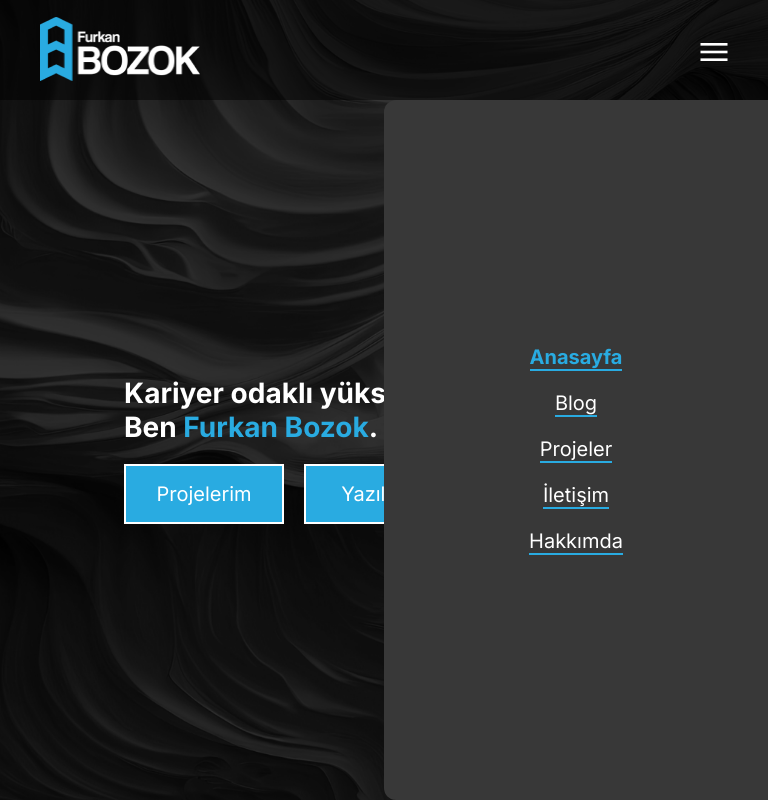
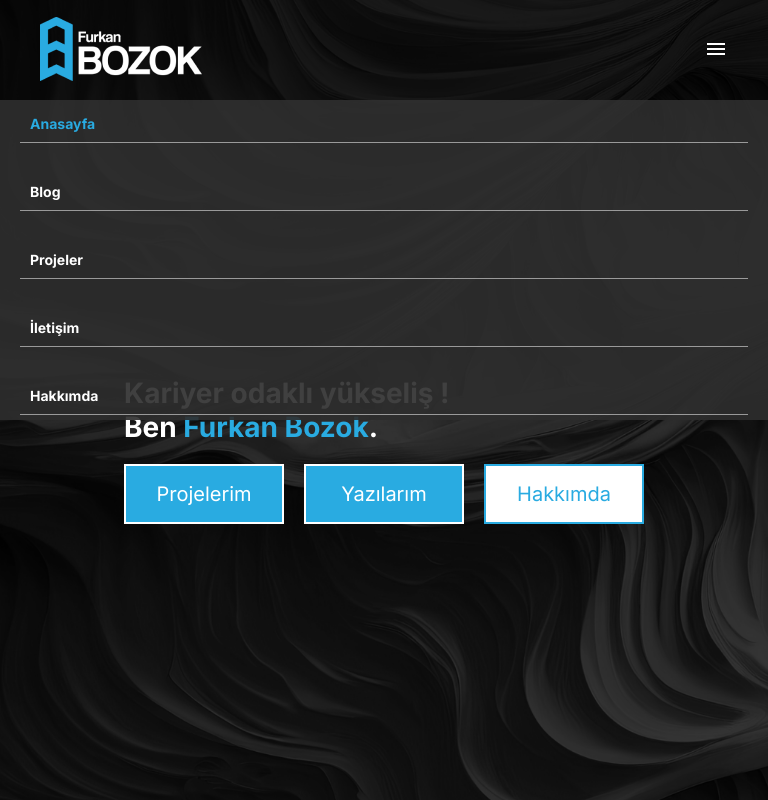
Before and after one commit to FrknB/portfolio-website, a plain HTML site: page index.html in a window 768 px wide. Both pictures are taken after a click on the element "menu". Drawn offline with nearby package versions, Linux system fonts and the light colour scheme.

Commit message:
Add files via upload

```diff
--- a/index.html
+++ b/index.html
@@ -14,21 +14,21 @@
 <body>
     <div class="container image">
         <section class="header">
-            <div class="logo">
-                <a href="index.html"><img src="img/logo.png"></a>
-            </div>
-            <nav>
-                <ul class="nav-links">
-                    <a href="index.html" class="active"><li>Anasayfa</li></a>
+
+            <a href="index.html"><img src="img/logo.png" alt=""></a>
+
+            <div class="nav-links">
+                <a href="index.html" class="active"><li>Anasayfa</li></a>
                     <a href="pages/yazilarim.html"><li>Blog</li></a>
                     <a href="pages/proje.html"><li>Projeler</li></a>
                     <a href="pages/iletisim.html"><li>İletişim</li></a>
                     <a href="pages/hakkimizda.html"><li>Hakkımda</li></a>
-                </ul>
-                <div class="burger">
-                    <span class="material-symbols-outlined" id="toggle">menu</span>
-                </div>
-            </nav>
+            </div>
+
+            <div class="toggle">
+                <span class="material-symbols-outlined" id="toggle">menu</span>
+            </div>
+
         </section>
 
         <section class="content">
--- a/main.js
+++ b/main.js
@@ -1,10 +1,9 @@
-const navShow = () => {
-    const burger = document.querySelector('.burger');
-    const nav = document.querySelector('.nav-links');
+let toggle = document.getElementById('toggle');
 
-    burger.addEventListener('click', () => {
-        nav.classList.toggle('nav-active');
-    });
-}
+        toggle.addEventListener ('click', () =>{
+            const navbarItems = document.querySelector('.nav-links');
+            const logItems = document.querySelector('.log-items');
+            navbarItems.classList.toggle('active');
+            logItems.classList.toggle('active');
 
-navShow();
+        });
--- a/style.css
+++ b/style.css
@@ -53,6 +53,7 @@ body{
     justify-content: space-between;
     background-color: var(--header-color);
     padding: 0 90px;
+    position: relative;
 }
 .logo img{
     width: 160px;
@@ -72,20 +73,13 @@ nav{
 .nav-links a{
     font-size: 20px;
     color: var(--header-links);
-    transition: .2s ease all;
 }
 .nav-links a:hover{
     color: var(--a-color);
 }
-.burger{
-    width: 32px;
-    height: 32px;
+.toggle{
     display: none;
-}
-.burger span{
-    cursor: pointer;
-    font-size: 36px;
-    color: var(--header-links);
+    color: white;
 }
 .content{
     width: 100%;
@@ -310,10 +304,8 @@ nav{
         width: 50%;
         height: calc(60vh - 100px);
         padding: 0 60px;
-        background-color: #383838;
         border-radius: 12px 0  0 12px;
         gap: 20px;
-        transition: .5s ease;
     }
     .nav-links.nav-active a{
         display: flex;
@@ -409,14 +401,16 @@ nav{
     .nav-links{
         display: none;
     }
-    .burger{
-        display: flex;
-    }
     .content{
         height: calc(100vh - 100px);
         padding: 0 20px;
         align-items: center;
         justify-content: center;
+    }
+    .buttons a{
+        font-size: 16px;
+        width: 120px;
+        height: 50px;
     }
     .content-text h1{
         font-size: 28px;
@@ -431,10 +425,8 @@ nav{
         height: calc(100vh - 100px);
         padding: 20px 60px;
         z-index: 99;
-        background-color: #383838;
         border-radius: 12px 0  0 12px;
         gap: 20px;
-        transition: .5s ease;
     }
     .nav-links a{
         border-bottom: 2px solid var(--a-color);
@@ -513,16 +505,48 @@ nav{
         margin: 40px;
     }
 }
+@media screen  and (max-width: 768px){
+    .header {
+        width: 100%;
+        padding: 0 20px;
+
+    }
+    .header .nav-links{
+        display: none;
+    }
+    .header .nav-links.active{
+        display: flex;
+        position: absolute;
+        top: 100%;
+        left: 0;
+        right: 0;
+        flex-wrap: wrap;
+        align-items: center;
+        justify-content: center;
+        gap: 20px;
+        transition: .3s;
+        z-index: 999;
+        background-color: #2e2e2ee8;
+        transition: .3s ease all;
+    }
+    .header .nav-links a{
+        font-size: 14px;
+        margin: 5px 20px;
+        width: 100%;
+        border-bottom: 1px solid #d4d4d4a7;
+        padding: 10px;
+    }
+    .toggle{
+        display: block;
+    }
+}
 @media (min-width:670px) and (max-width: 980px) {
     .header{
         width: 100%;
         padding: 0 40px;
     }
-    .nav-links{
-        display: none;
-    }
-    .burger{
-        display: flex;
+    .nav-links a{
+        font-size: 14px;
     }
     .content{
         height: calc(100vh - 100px);
@@ -532,24 +556,6 @@ nav{
     }
     .content-text h1{
         font-size: 28px;
-    }
-    .nav-links.nav-active{
-        display: flex;
-        position: absolute;
-        flex-direction: column;
-        top: 100px;
-        right: 0;
-        width: 50%;
-        height: calc(100vh - 100px);
-        padding: 40px 60px;
-        z-index: 99;
-        background-color: #383838;
-        border-radius: 12px 0  0 12px;
-        gap: 20px;
-        transition: .5s ease;
-    }
-    .nav-links a{
-        border-bottom: 2px solid var(--a-color);
     }
     .blog-content h1{
         font-size:  22px;
@@ -630,12 +636,6 @@ nav{
         width: 100%;
         padding: 0 40px;
     }
-    .nav-links{
-        display: none;
-    }
-    .burger{
-        display: flex;
-    }
     .content{
         height: calc(100vh - 100px);
         padding: 0 40px;
@@ -644,23 +644,8 @@ nav{
     .content-text h1{
         font-size: 28px;
     }
-    .nav-links.nav-active{
-        display: flex;
-        position: absolute;
-        flex-direction: column;
-        top: 100px;
-        right: 0;
-        width: 50%;
-        z-index: 99;
-        height: calc(100vh - 100px);
-        padding: 40px 60px;
-        background-color: #383838;
-        border-radius: 12px 0  0 12px;
-        gap: 20px;
-        transition: .5s ease;
-    }
     .nav-links a{
-        border-bottom: 2px solid var(--a-color);
+        font-size: 16px;
     }
     .blog-content h1{
         font-size:  22px;
```
Also changed, not shown: pages/hakkimizda.html (+12 -12 lines), pages/iletisim.html (+11 -11 lines), pages/proje.html (+14 -14 lines), pages/yazilarim.html (+11 -11 lines).
